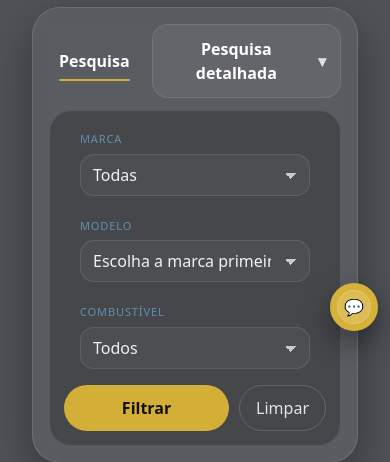
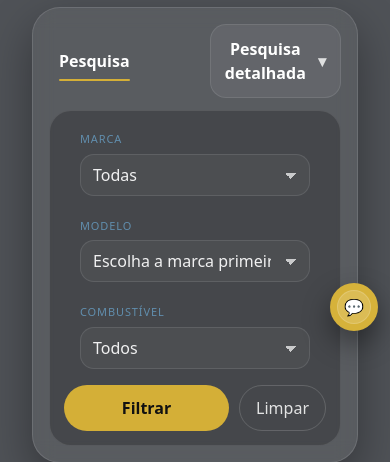
Before and after one commit to jnakaoka/Gatilhauto, a Django app: page / in a window 390 px wide. Shown: the part 501-963 px from the top of the page. Run offline with Django 5.2, Linux system fonts and the light colour scheme; data comes from the database, SQL or seed files in the repository.

Commit message:
css adjust

```diff
--- a/static/css/output.css
+++ b/static/css/output.css
@@ -1001,7 +1001,7 @@
 }
 
 .ga-adv-toggle{
-  width: 100%;
+  width: 25%;
   display:flex;
   align-items:center;
   justify-content: space-between;
@@ -1213,6 +1213,10 @@
 
   .advanced-grid{
     grid-template-columns:1fr;
+  }
+
+  .ga-adv-toggle{
+    width: 45%;
   }
 }
 
```
